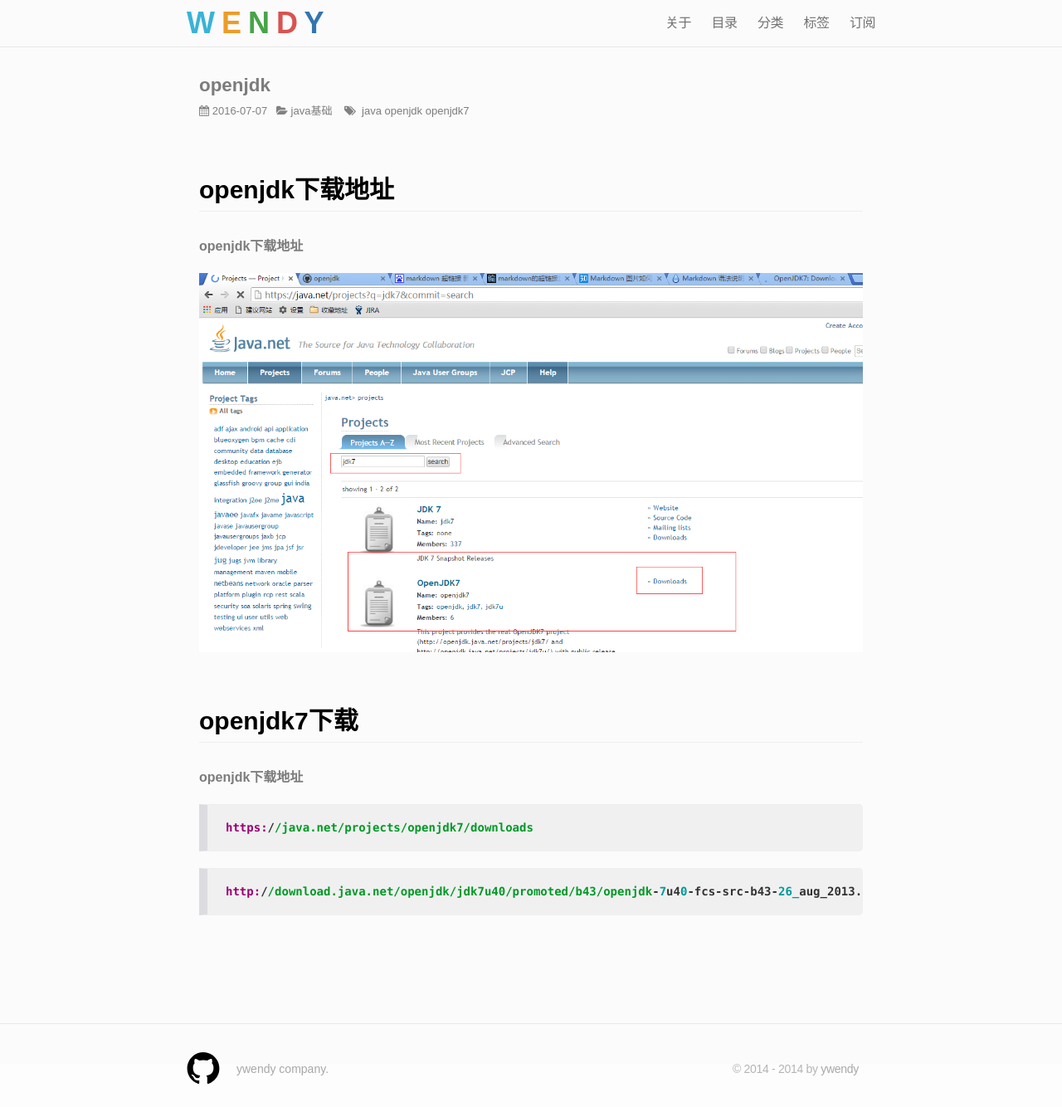
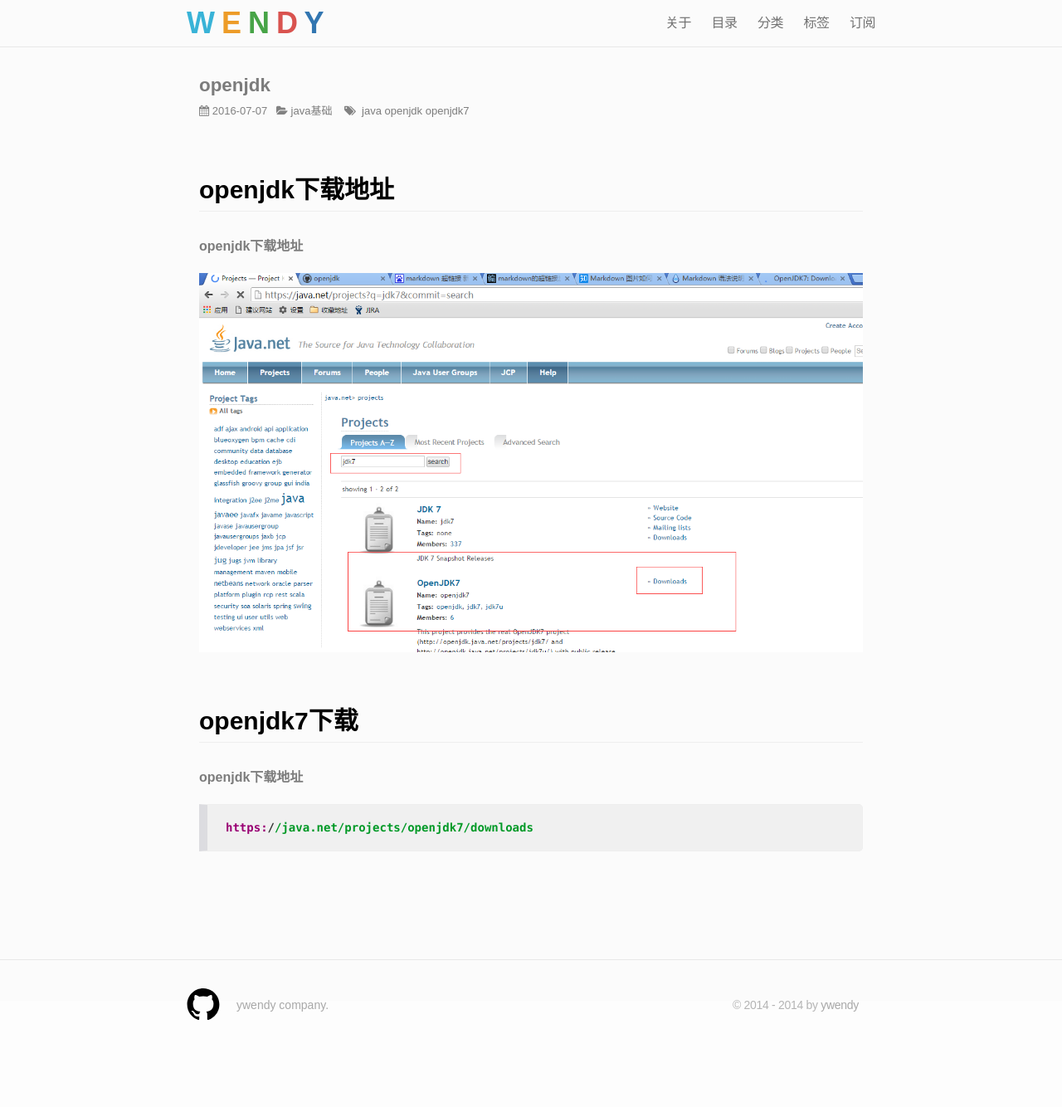
Before and after one commit to ywendy/ywendy.github.io, a Jekyll site: the page built from _posts/2016-07-07-java基础-openjdk.md, in a window 1280 px wide. Shown: the whole page at 83% size. Built offline with Jekyll 4.4.1, drawn with Linux system fonts in a browser that asks for light colours; nearby versions of some CDN libraries; Markdown is read by kramdown in place of the engine named in the settings; comment, search, counter and statistics services are not loaded; after the commit the page ends 1257 px from its top, so only the background shows below that; part of the change alters nothing that is shown.

Commit message:
testmodify

````diff
--- a/_posts/2016-07-07-java基础-openjdk.md
+++ b/_posts/2016-07-07-java基础-openjdk.md
@@ -23,7 +23,3 @@ tags:  java openjdk openjdk7
 ```java
 https://java.net/projects/openjdk7/downloads
 ```
-
-```
-http://download.java.net/openjdk/jdk7u40/promoted/b43/openjdk-7u40-fcs-src-b43-26_aug_2013.zip
-```
````
